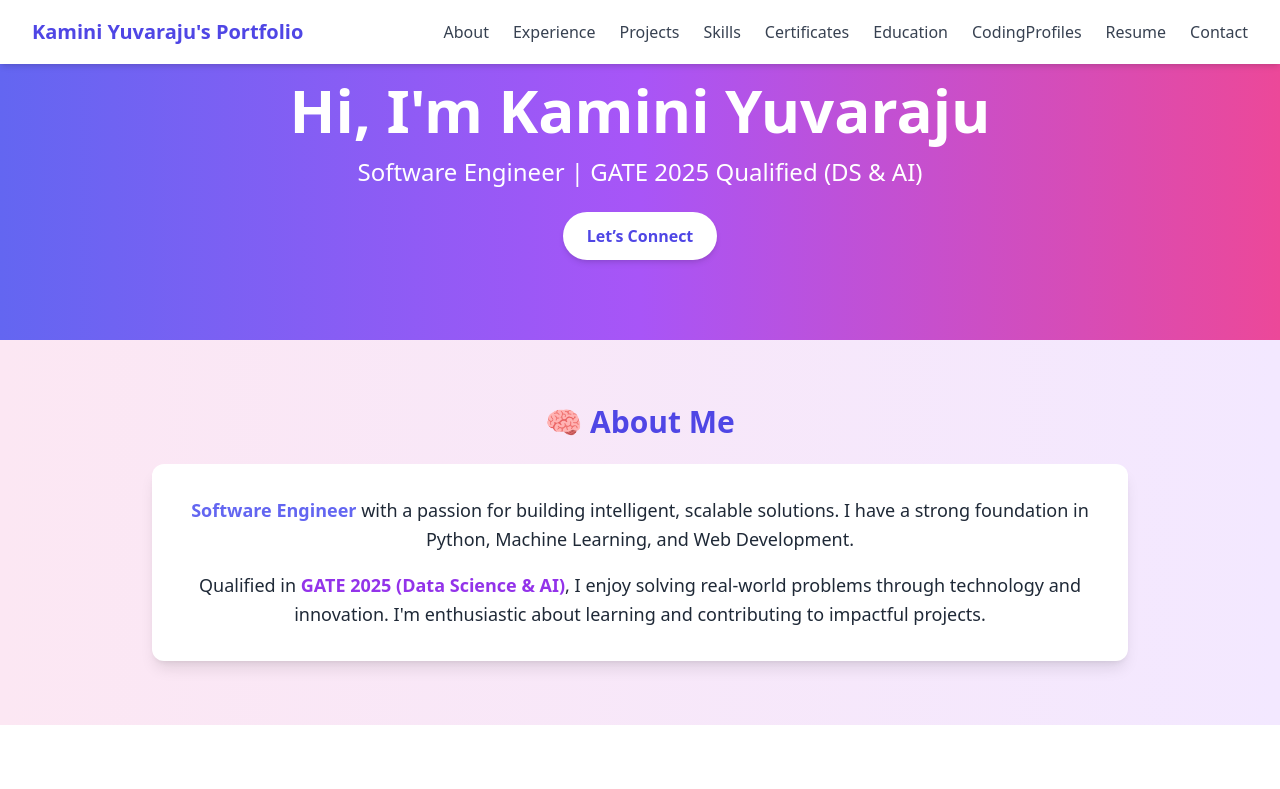
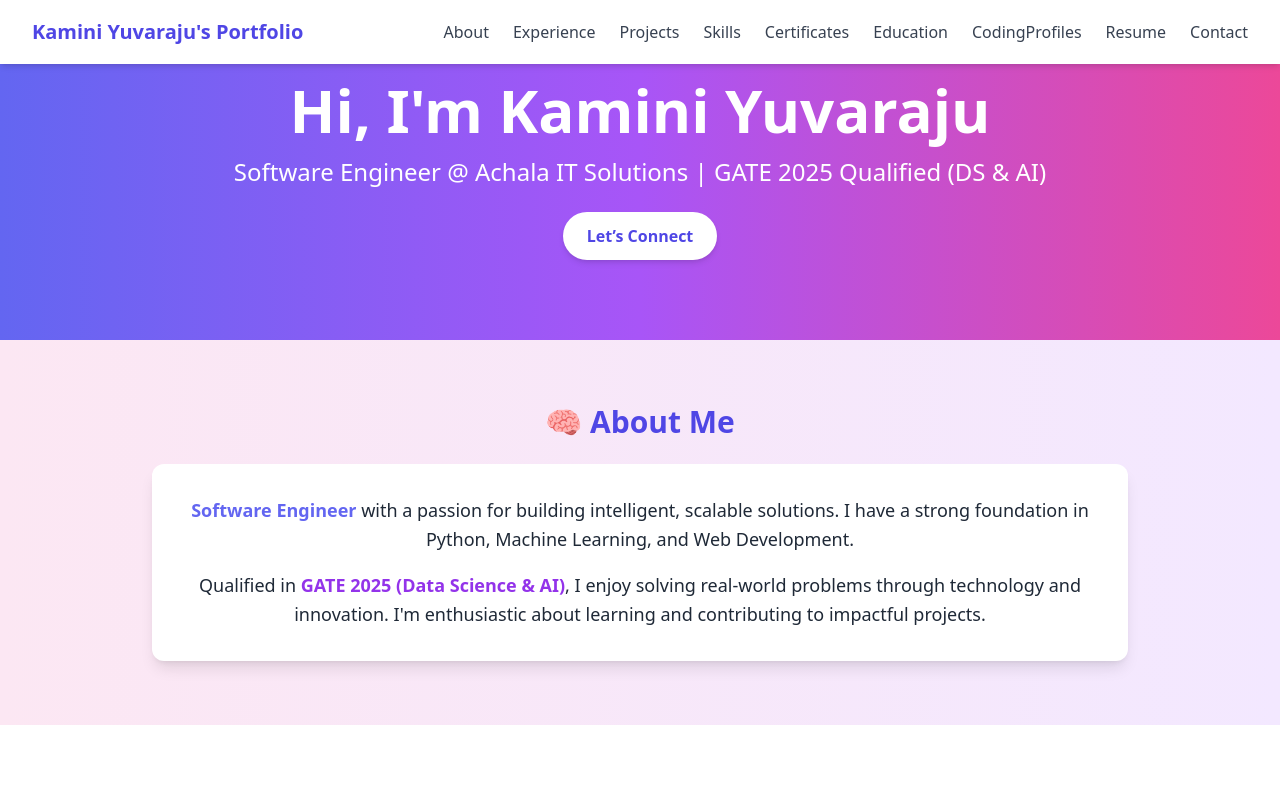
Before and after one commit to kaminiyuvaraju/kaminiyuvaraju, a React (Create React App) app: page / in a window 1280 px wide. Shown: the top 789 px of the page. Built offline with nearby package versions, Linux system fonts and the light colour scheme; the HTML template or start-up script is replaced by a standard one.

Commit message:
Hero Section updated

```diff
--- a/src/components/Hero.js
+++ b/src/components/Hero.js
@@ -25,7 +25,7 @@ const Hero = () => {
           animate={{ opacity: 1, y: 0 }}
           transition={{ duration: 0.8, delay: 0.4 }}
         >
-        Software Engineer | GATE 2025 Qualified (DS & AI)
+        Software Engineer @ Achala IT Solutions | GATE 2025 Qualified (DS & AI)
         </motion.p>
 
         <motion.a
```
